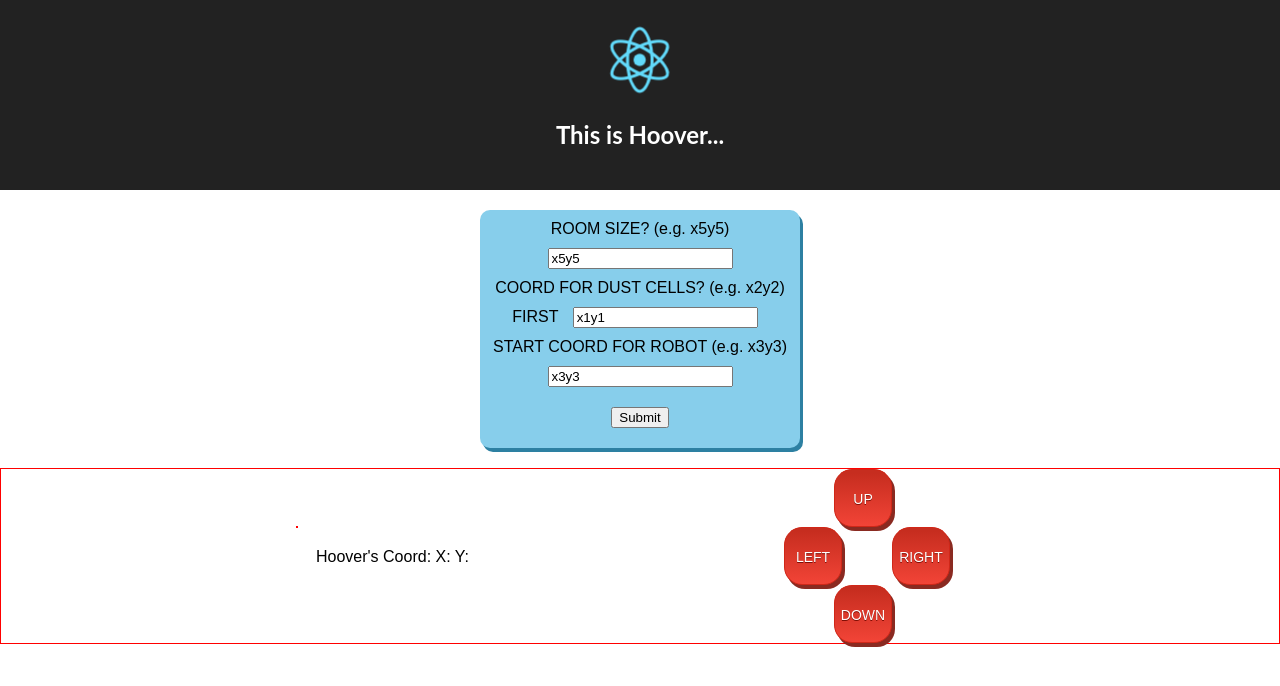
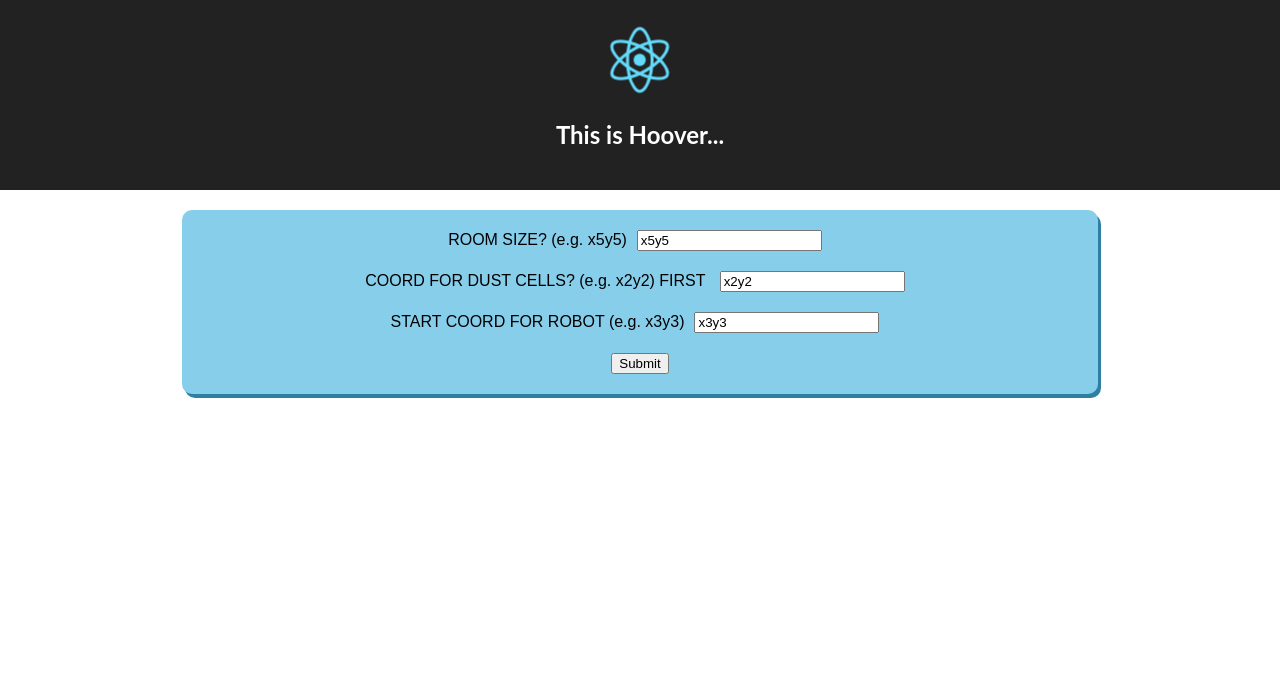
Before and after one commit to khpa/hoover, a React app: page / in a window 1280 px wide. Shown: the top 686 px of the page. Built offline with nearby package versions, Linux system fonts and the light colour scheme.

Commit message:
form-table visibility and refactoring

```diff
--- a/src/App.css
+++ b/src/App.css
@@ -32,9 +32,9 @@ h1, p {
 }
 
 .board-controls {
-  border: 1px solid red;
+  /* border: 1px solid red; */
   display: flex;
-  margin: auto;
+  margin: 20px auto;
   /* height: 700px;
   width: 920px; */
   flex-direction: row;
@@ -151,7 +151,7 @@ cursor: pointer;
 }
 
 .hoover-coord-form {
-width: 300px;
+width: 70%;
 margin: 20px auto 20px auto;
 background-color: skyblue;
 padding: 10px;
--- a/src/App.js
+++ b/src/App.js
@@ -1,10 +1,10 @@
 import React, { Component } from 'react';
 import logo from './logo.svg';
 import './App.css';
-import InputForm from './components/InputForm';
-import Board from './components/Board';
-import Controls from './components/Controls';
-import Coord from './components/Coord';
+import InputForm from './components/InputForm/InputForm';
+import Board from './components/Board/Board';
+import Controls from './components/Controls/Controls';
+import Coord from './components/Coord/Coord';
 
 class App extends Component {
   state = {
@@ -13,7 +13,9 @@ class App extends Component {
     dx: '',
     dy: '',
     tx: '',
-    ty: ''
+    ty: '',
+    roomdisplay:'none',
+    inputform:'block'
   }
 
   onClickUp = (event) => {
@@ -63,12 +65,12 @@ class App extends Component {
 
   setCoord = (h, d, t) => {
     //console.log("x:",x);
-    let coordX = Number(h.substr(1, 1));
-    let coordY = Number(h.substr(3, 1));
-    let dcoordX = Number(d.substr(1, 1));
-    let dcoordY = Number(d.substr(3, 1));
-    let tcoordX = Number(t.substr(1, 1));
-    let tcoordY = Number(t.substr(3, 1));
+    const coordX = Number(h.substr(1, 1));
+    const coordY = Number(h.substr(3, 1));
+    const dcoordX = Number(d.substr(1, 1));
+    const dcoordY = Number(d.substr(3, 1));
+    const tcoordX = Number(t.substr(1, 1));
+    const tcoordY = Number(t.substr(3, 1));
     console.log('dust is here:', d);
     console.log("this is x, y:", coordX, coordY, typeof (coordX));
     console.log('table dimension:', tcoordX, tcoordY);
@@ -78,9 +80,12 @@ class App extends Component {
 
   onClearDust = () => {
     console.log('dust is clear');
-    this.setState({ dx: null, dy: null });
+    this.setState({ dx: '', dy: '' });
   }
 
+ handleRoomStatus = ()=>{
+this.setState({roomdisplay:'flex', inputform:'none'})
+ }
 
   render() {
     return (
@@ -90,8 +95,12 @@ class App extends Component {
           <h1 className="App-title">This is Hoover...</h1>
         </header>
 
-        <InputForm setCoord={this.setCoord} />
-        <div className={"board-controls"}>
+        <InputForm
+        setCoord={this.setCoord}
+        roomDisplay={this.handleRoomStatus}
+        inputform={this.state.inputform}/>
+
+        <div className={"board-controls"} style={{display:this.state.roomdisplay}}>
           <div className={"whole-board"}>
             {/* <div className={"y-axis"}>
               <div>4</div>
--- a/src/components/Board.js
+++ b/src/components/Board/Board.js
@@ -1,5 +1,5 @@
 import React from 'react';
-import Cell from './Cell';
+import Cell from './../Cell/Cell';
 
 const board = (props) => {
 
--- a/src/components/InputForm.js
+++ b/src/components/InputForm/InputForm.js
@@ -6,7 +6,7 @@ class InputForm extends Component {
     this.state = {
       roomsize:'x5y5',
       hoovercoord: 'x3y3',
-      dustone: 'x1y1'
+      dustone: 'x2y2'
     };
 
     this.handleRoomSize = this.handleRoomSize.bind(this);
@@ -37,11 +37,13 @@ class InputForm extends Component {
     let dustCoord = this.state.dustone;
     let roomSize = this.state.roomsize;
     this.props.setCoord(hooverCoord, dustCoord, roomSize);
+    this.props.roomDisplay();
     event.preventDefault();
   }
 
   render() {
     return (
+      <div style={{display:this.props.inputform}}>
       <form className={"hoover-coord-form"} onSubmit={this.handleSubmit}>
 
         <label>
@@ -61,6 +63,7 @@ class InputForm extends Component {
         <br/>
         <input type="submit" value="Submit" />
       </form>
+      </div>
     );
   }
 }
```
Also changed, not shown: src/components/Cell/Cell.js (renamed from src/components/Cell.js), src/components/Controls/Controls.js (renamed from src/components/Controls.js), src/components/Coord/Coord.js (renamed from src/components/Coord.js).
